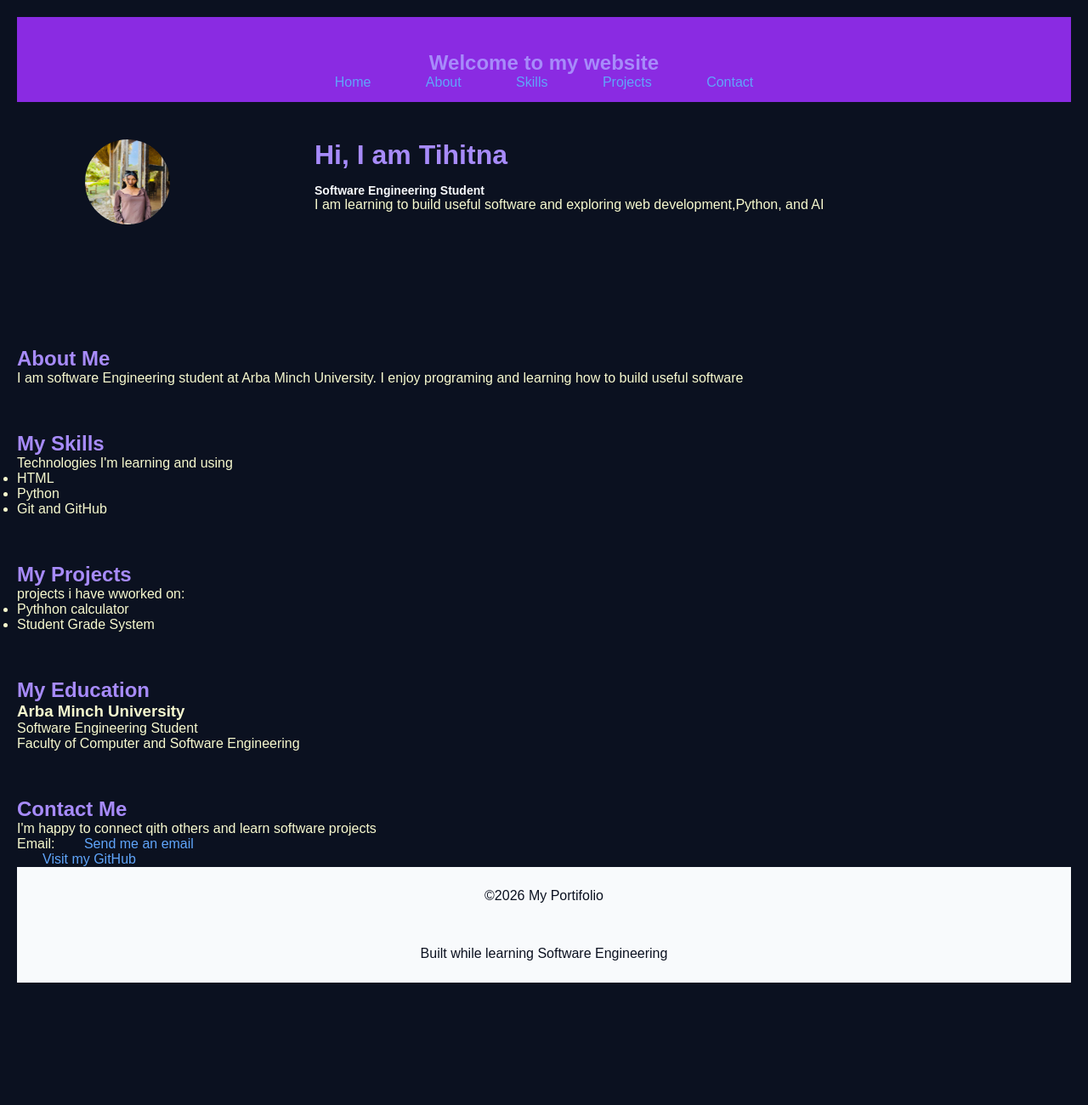
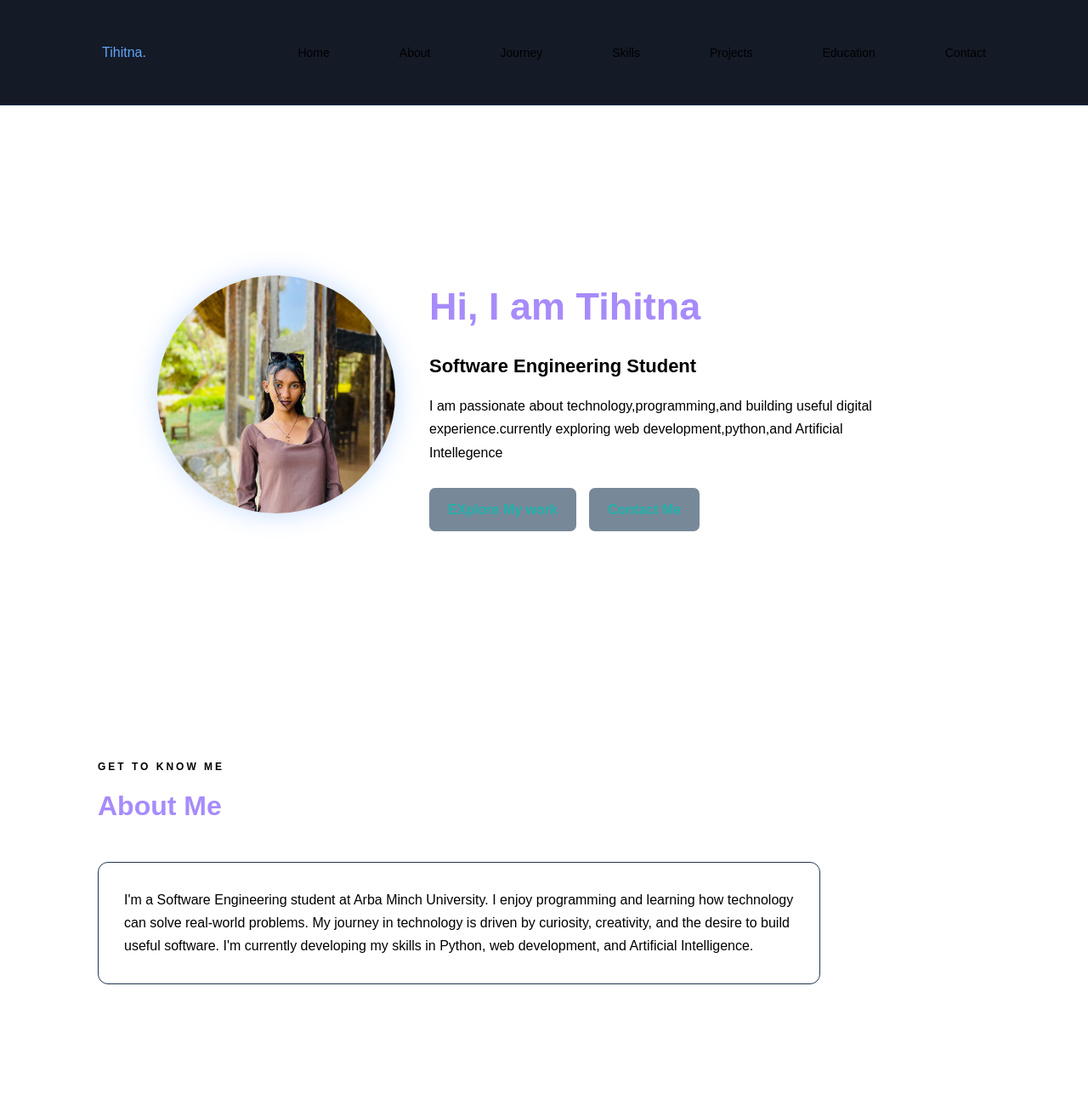
Before and after one commit to habilmektie-sys/software-engineering-portifolio, a plain HTML site: page index.html in a window 1280 px wide. Shown: the top 1300 px of the page at 85% size. Before the commit the page ends 1176 px from the top, so only its background shows below. Drawn offline with Linux system fonts and the light colour scheme.

Commit message:
Redesigning with dark blue theme

```diff
--- a/index.html
+++ b/index.html
@@ -8,32 +8,54 @@
 </head>
 <body>
     <header>
-      <nav>
-        <h1>Welcome to my website</h1>
-        <a href="home">Home</a>
-        <a href="#about">About</a>
-        <a href="#Skills">Skills</a>
-        <a href="#projects">Projects</a>
-        <a href="#contact">Contact</a>
+      <nav class="navbar">
+
+        <a href="#home" class="logo">Tihitna<span>.</span></a>
+        <ul class="nav-links">
+         <li><a href="#home">Home</a></li>
+        <li><a href="#about">About</a></li>
+        <li><a href="#journey">Journey</a></li>
+        <li><a href="#skills">Skills</a></li>
+        <li><a href="#projects">Projects</a></li>
+        <li><a href="#education">Education</a></li>
+        <li><a href="#contact">Contact</a></li></ul>
         </nav></header>
      <main>
         <section id="home" class="hero">
-            <div class="image">
+            <div class="hero-image">
                 <img src="tttt.jpg" alt="My Profile">
             </div>
             <div class="hero-text">
-            <h3>Hi, I am Tihitna</h2>
-            <h4>Software Engineering Student</h3>
-            <p> I am learning to build useful software and exploring web development,Python, and AI</p>
-            </div>
+            <h1>Hi, I am <span>Tihitna</span></h1>
+            <h2>Software Engineering Student</h2>
+            <p> I am passionate about technology,programming,and building useful digital experience.currently exploring web development,python,and Artificial Intellegence</p>
+            <div class ="hero-buttons">
+            <a href="#projects" class="btn">EXplore My work</a>
+            <a href="#contact" class="btn">Contact Me</a>
+            </div></div>
             <br><br><br><br><br>
 
         </section>
-        <section id="about">
-            <h2> About Me</h2>
-            <p>I am software Engineering student at Arba Minch University.
-                I enjoy programing and learning how to build useful software
-            </p>
+        <section id="about" class="section">
+
+            <p class="section-label">GET TO KNOW ME</p>
+
+            <h2 class="section-title">About Me</h2>
+
+            <div class="about-card">
+                <p>
+                    I'm a Software Engineering student at Arba Minch
+                    University. I enjoy programming and learning how
+                    technology can solve real-world problems.
+
+                    My journey in technology is driven by curiosity,
+                    creativity, and the desire to build useful software.
+
+                    I'm currently developing my skills in Python,
+                    web development, and Artificial Intelligence.
+                </p>
+            </div>
+
         </section>
         <br><br><br>
         <section id="skills">
--- a/style2.css
+++ b/style2.css
@@ -2,30 +2,184 @@
     margin: 0;
     box-sizing: border-box;
     padding: 0;
+    scroll-behavior: smooth;
 }
-header{
-    text-align: center;
-    background-color: blueviolet;
-    min-width: 100px;
-    height: 100px;
-    padding: 40px;
-
-    background-size: cover;
+:right{
+    --background:#080e1b;
+    --card-background: #111c30;
+    --blue: #3985ff;
+    --light-blue: #72aaff;
+    --white: #ffffff;
+    --gray: #aab6c8;
+}
+header {
+    position: sticky;
+    top: 0;
+    z-index: 1000;
+    background-color: rgba(8, 14, 27, 0.95);
+    backdrop-filter: blur(12px);
+    border-bottom: 1px solid #1e3150;
 }
 
 
-body{
-    background-color:#0b1120;
-    color:#f8facf;
-    font-family: Arial,sans-serif;
-    margin:0;
-    padding: 20px;
+body {
+    font-family: Arial, sans-serif;
+    background-color: var(--background);
+    color: var(--white);
+    line-height: 1.7;
+}
+.navbar {
+    max-width: 1150px;
+    margin: auto;
+    padding: 18px 25px;
+
+    display: flex;
+    justify-content: space-between;
+    align-items: center;
+}
+logo {
+    color: var(--white);
+    font-size: 25px;
+    font-weight: bold;
+    text-decoration: none;
+}
+.logo span {
+    color: var(--blue);
 }
 
+.nav-links {
+    display: flex;
+    list-style: none;
+    gap: 22px;
+}
+.nav-links a {
+    color: var(--gray);
+    text-decoration: none;
+    font-size: 14px;
+    transition: 0.3s;
+}
 
+.nav-links a:hover {
+    color: var(--blue);
+}
+.hero {
+    max-width: 1100px;
+    min-height: 85vh;
+    margin: auto;
+    padding: 70px 25px;
+
+    display: flex;
+    align-items: center;
+    justify-content: center;
+    gap: 70px;
+}
+
+.hero-image img {
+    width: 280px;
+    height: 280px;
+    object-fit: cover;
+    border-radius: 50%;
+    border: 5px solid var(--blue);
+    box-shadow: 0 0 30px rgba(57, 133, 255, 0.3);
+}
+.welcome {
+    color: var(--light-blue);
+    letter-spacing: 3px;
+    font-size: 12px;
+    font-weight: bold;
+}
+
+.hero-text h1 {
+    font-size: 45px;
+    margin: 12px 0;
+}
+
+.hero-text h1 span {
+    color: var(--blue);
+}
+.hero-text h2 {
+    color: var(--gray);
+    font-size: 22px;
+    margin-bottom: 15px;
+}
+
+.hero-text > p:not(.welcome) {
+    color: var(--gray);
+    max-width: 550px;
+}
+.hero-buttons {
+    display: flex;
+    gap: 15px;
+    margin-top: 28px;
+}
+
+.btn {
+    display: inline-block;
+    background-color:lightslategray;
+    color: lightseagreen;
+    padding: 12px 22px;
+    border-radius: 7px;
+    text-decoration: none;
+    font-weight: bold;
+    transition: 0.3s;
+}
+
+.btn:hover {
+    background-color: #1765df;
+    transform: translateY(-3px);
+}
+.section {
+    max-width: 1100px;
+    margin: auto;
+    padding: 80px 25px;
+    scroll-margin-top: 85px;
+}
+
+.section-label {
+    color: var(--blue);
+    font-size: 12px;
+    font-weight: bold;
+    letter-spacing: 3px;
+}
+
+.section-title {
+    font-size: 32px;
+    margin: 8px 0 25px;
+    position: relative;
+}
+
+.section-title::after {
+    content: "";
+    display: block;
+    width: 55px;
+    height: 4px;
+    background-color: var(--blue);
+    margin-top: 10px;
+    border-radius: 5px;
+}
+
+.section-description {
+    color: var(--gray);
+    margin-bottom: 25px;
+}
+.about-card {
+    background-color: var(--card-background);
+    border: 1px solid #203552;
+    border-radius: 12px;
+    padding: 30px;
+    color: var(--gray);
+    max-width: 850px;
+    transition: 0.3s;
+}
+
+.about-card:hover {
+    border-color: var(--blue);
+    transform: translateY(-4px);
+}
 h1,h2{
     color: #a78bfa;
 }
+
 
 a{
     color:#60a5fa;
@@ -70,7 +224,7 @@ a{
     text-align: center;
 }
 footer{
-    background-color: #f8fafc;
+    background-color: lightslategray;
     background-size: cover;
 }
 footer p{
```
